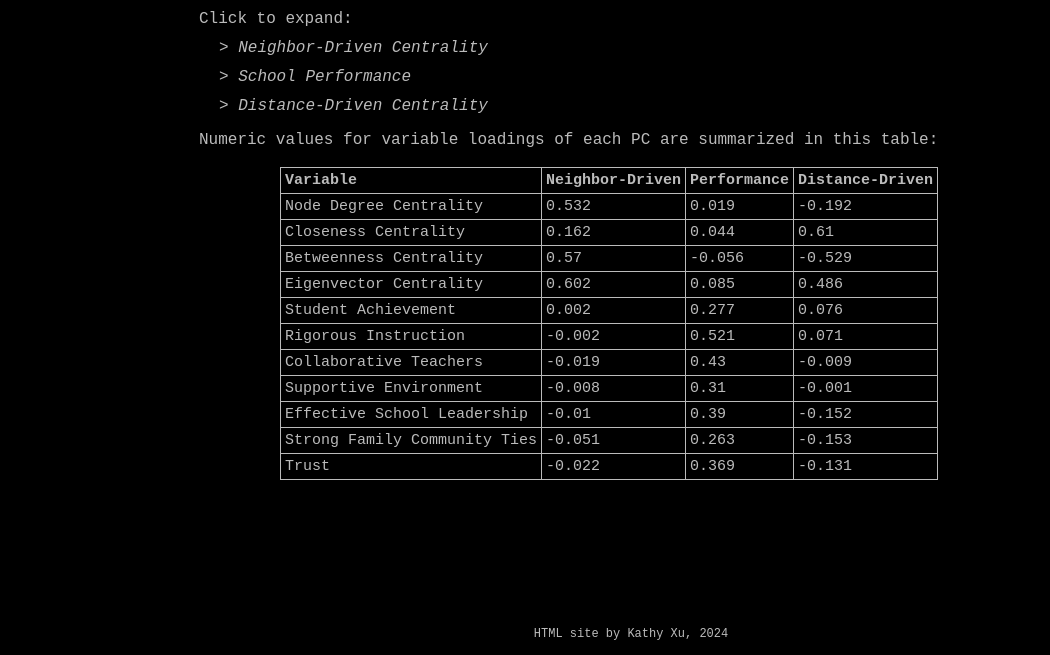
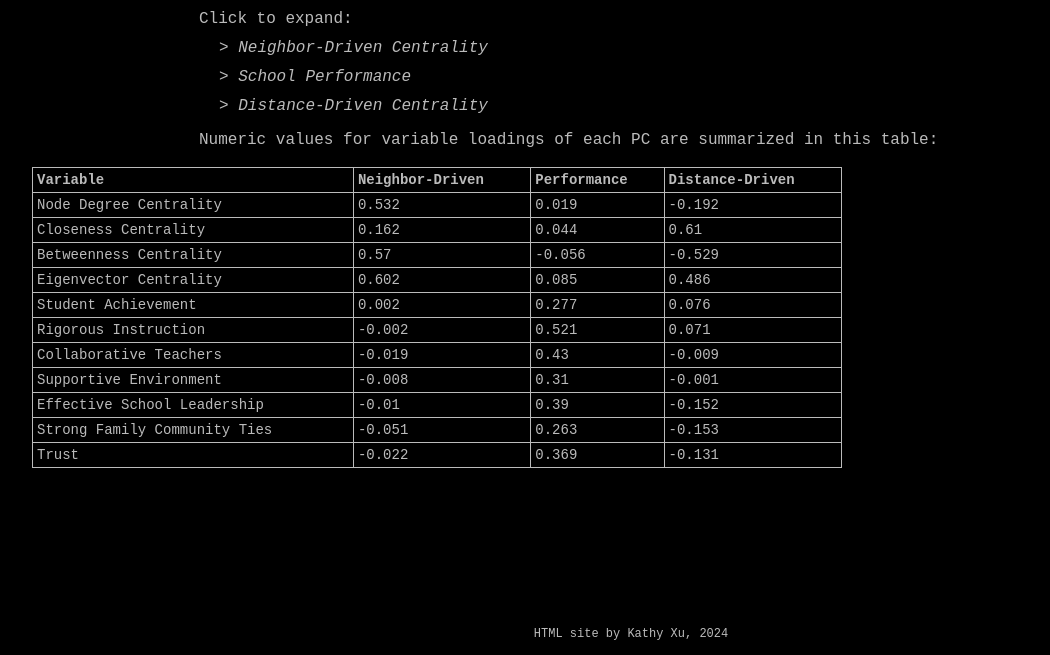
Before and after one commit to kathyzxu/csuremm, a plain HTML site: page pca.html in a window 1280 px wide. Shown: the part 145-800 px from the top of the page, without its empty margins (31-1081 px from the left). Drawn offline with Linux system fonts and the light colour scheme.

Commit message:
Update pca.html

```diff
--- a/pca.html
+++ b/pca.html
@@ -88,10 +88,11 @@
 
         table {
             border-collapse: collapse;
-            font-size: 15px;
+            font-size: 14px;
            /* margin: 20px auto;  Centers the table */
             color: #bbbbbb;
                margin: 0 auto;
+            width: 90%;
         }
 
         .widetable {
@@ -111,6 +112,7 @@
             justify-content: center;
             align-items: center;
             margin: 10px;
+            width: 900px;
         }
         .link {
               text-decoration: underline; /* Adjust the number for more or less indent */
```
